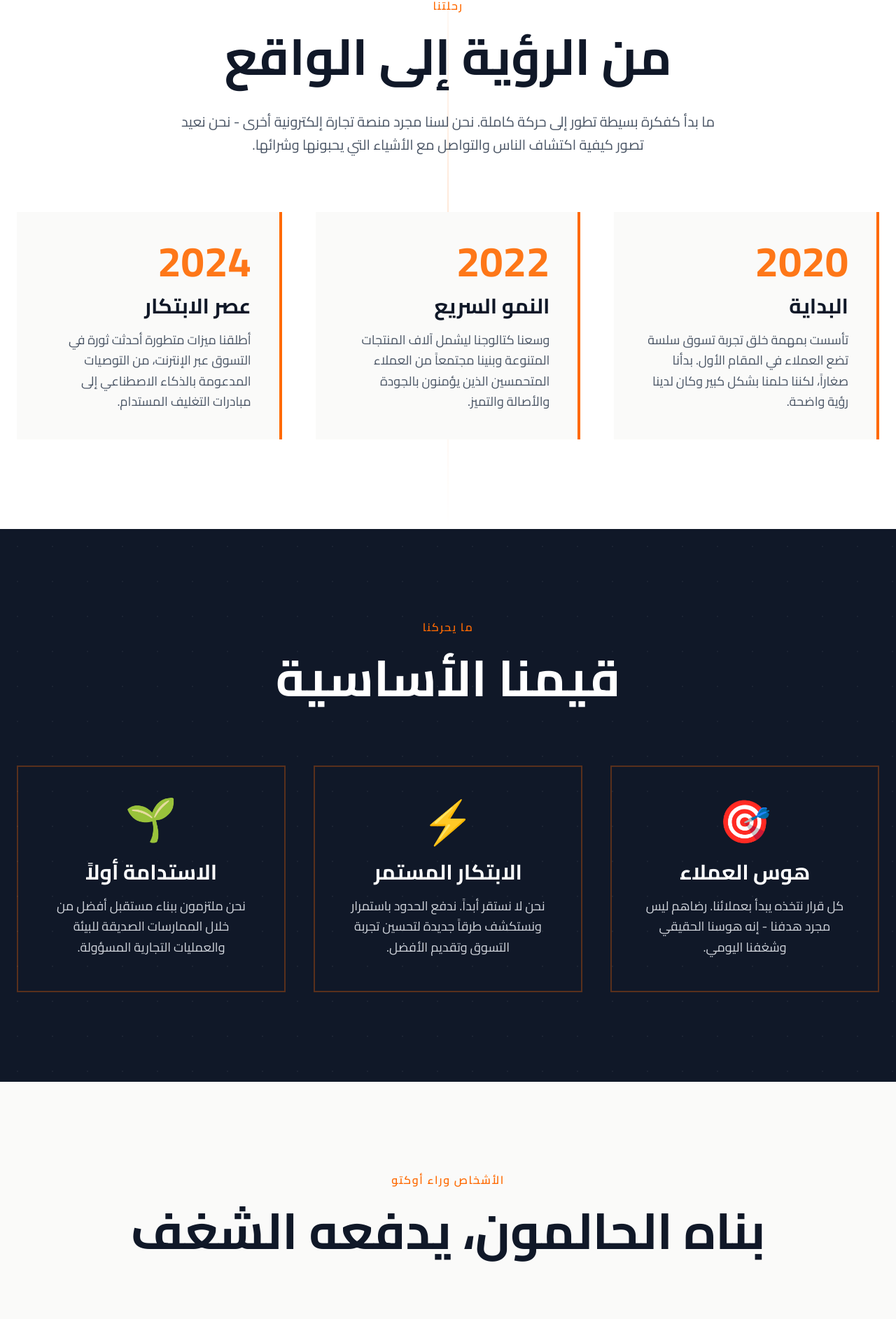
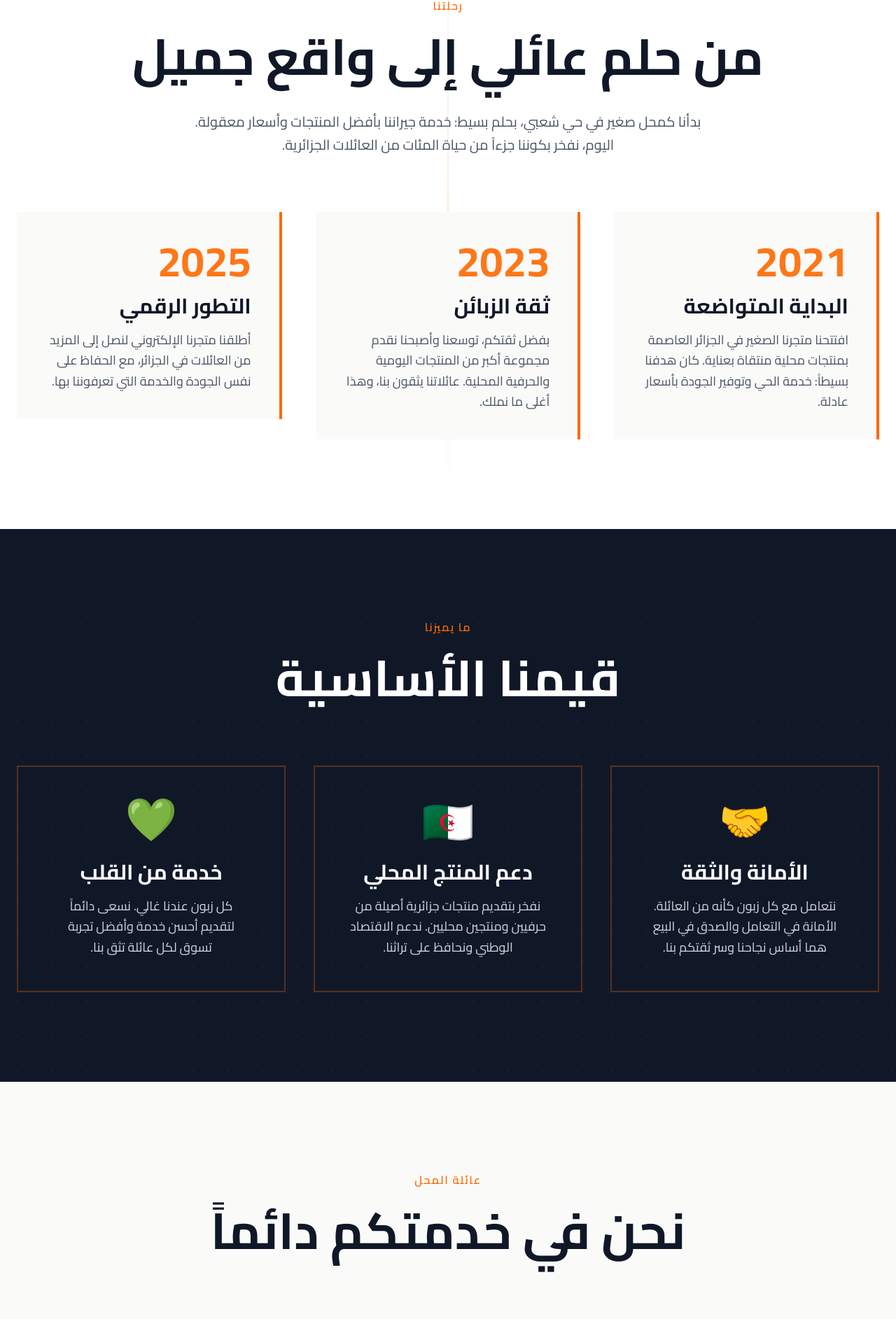
Before and after one commit to KhemissatRa/OctoWeb, a React app: page /About in a window 1280 px wide. Shown: the part 876-2761 px from the top of the page at 70% size. Built offline with nearby package versions, Linux system fonts and the light colour scheme; no server answers; the HTML template or start-up script is replaced by a standard one.

Commit message:
changing about us page data

```diff
--- a/src/compenents/abtservice.jsx
+++ b/src/compenents/abtservice.jsx
@@ -5,7 +5,7 @@ const services = [
   {
     icon: Truck,
     title: 'توصيل سريع',
-    description: 'نتأكد من توصيل طلبيتكم في أسرع وقت ممكن.',
+    description: 'التوصيل لباب الدار في 24-48 ساعة لوهران والولايات القريبة.',
     gradient: 'from-blue-500 to-cyan-500',
     bgColor: 'bg-blue-50',
     shadowColor: 'hover:shadow-blue-200'
@@ -13,7 +13,7 @@ const services = [
   {
     icon: Package,
     title: 'تغليف آمن',
-    description: 'كل طلبياتنا تُغلف بعناية لضمان سلامة بضاعتنا.',
+    description: 'نستعمل تغليف محترف وآمن. كل طلب يوصل في حالة ممتازة مضمونة.',
     gradient: 'from-green-500 to-emerald-500',
     bgColor: 'bg-green-50',
     shadowColor: 'hover:shadow-green-200'
@@ -21,7 +21,7 @@ const services = [
   {
     icon: Shield,
     title: 'دعم دائم',
-    description: 'الدعم متوفر طيلة أيام الأسبوع 24/7.',
+    description: 'خدمة الزبائن متوفرة من السبت للخميس، 8 صباحاً - 7 مساءً.',
     gradient: 'from-red-500 to-pink-500',
     bgColor: 'bg-red-50',
     shadowColor: 'hover:shadow-red-200'
--- a/src/pages/About.jsx
+++ b/src/pages/About.jsx
@@ -43,10 +43,10 @@ const About = () => {
 
         <div className="relative z-10 text-center px-6 py-12 max-w-5xl mx-auto animate-fade-in-up">
           <h1 className="text-5xl md:text-7xl lg:text-8xl font-bold text-white mb-6 leading-tight">
-            نحن نبني مستقبل <span className="text-orange-500">التجارة</span>
+            متجرك المحلي <span className="text-orange-500">في الجزائر</span>
           </h1>
           <p className="text-xl md:text-2xl text-gray-200 leading-relaxed max-w-3xl mx-auto">
-            حيث يلتقي الابتكار بالتميز، وكل عملية شراء تحكي قصة فريدة
+            حيث يلتقي التقليد بالحداثة، ونخدم عائلات الجزائر بحب وإخلاص
           </p>
         </div>
 
@@ -68,11 +68,11 @@ const About = () => {
               رحلتنا
             </div>
             <h2 className="text-4xl md:text-6xl lg:text-7xl font-bold text-gray-900 mb-8 leading-tight">
-              من الرؤية إلى الواقع
+              من حلم عائلي إلى واقع جميل
             </h2>
             <p className="text-lg md:text-xl text-gray-600 leading-relaxed max-w-3xl mx-auto">
-              ما بدأ كفكرة بسيطة تطور إلى حركة كاملة. نحن لسنا مجرد منصة تجارة إلكترونية أخرى -
-              نحن نعيد تصور كيفية اكتشاف الناس والتواصل مع الأشياء التي يحبونها وشرائها.
+              بدأنا كمحل صغير في حي شعبي، بحلم بسيط: خدمة جيراننا بأفضل المنتجات وأسعار معقولة.
+              اليوم، نفخر بكوننا جزءاً من حياة المئات من العائلات الجزائرية.
             </p>
           </div>
 
@@ -84,14 +84,14 @@ const About = () => {
             >
               <div className="bg-stone-50 p-8 md:p-10 border-r-4 border-orange-500 hover:shadow-2xl hover:-translate-y-2 transition-all duration-500">
                 <div className="text-5xl md:text-6xl font-bold text-orange-500 mb-4 opacity-90">
-                  2020
+                  2021
                 </div>
                 <h3 className="text-2xl md:text-3xl font-bold text-gray-900 mb-4">
-                  البداية
+                  البداية المتواضعة
                 </h3>
                 <p className="text-base md:text-lg text-gray-600 leading-relaxed">
-                  تأسست بمهمة خلق تجربة تسوق سلسة تضع العملاء في المقام الأول.
-                  بدأنا صغاراً، لكننا حلمنا بشكل كبير وكان لدينا رؤية واضحة.
+                  افتتحنا متجرنا الصغير في الجزائر العاصمة بمنتجات محلية منتقاة بعناية.
+                  كان هدفنا بسيطاً: خدمة الحي وتوفير الجودة بأسعار عادلة.
                 </p>
               </div>
             </div>
@@ -103,14 +103,14 @@ const About = () => {
             >
               <div className="bg-stone-50 p-8 md:p-10 border-r-4 border-orange-500 hover:shadow-2xl hover:-translate-y-2 transition-all duration-500">
                 <div className="text-5xl md:text-6xl font-bold text-orange-500 mb-4 opacity-90">
-                  2022
+                  2023
                 </div>
                 <h3 className="text-2xl md:text-3xl font-bold text-gray-900 mb-4">
-                  النمو السريع
+                  ثقة الزبائن
                 </h3>
                 <p className="text-base md:text-lg text-gray-600 leading-relaxed">
-                  وسعنا كتالوجنا ليشمل آلاف المنتجات المتنوعة وبنينا مجتمعاً من العملاء
-                  المتحمسين الذين يؤمنون بالجودة والأصالة والتميز.
+                  بفضل ثقتكم، توسعنا وأصبحنا نقدم مجموعة أكبر من المنتجات اليومية
+                  والحرفية المحلية. عائلاتنا يثقون بنا، وهذا أغلى ما نملك.
                 </p>
               </div>
             </div>
@@ -122,14 +122,14 @@ const About = () => {
             >
               <div className="bg-stone-50 p-8 md:p-10 border-r-4 border-orange-500 hover:shadow-2xl hover:-translate-y-2 transition-all duration-500">
                 <div className="text-5xl md:text-6xl font-bold text-orange-500 mb-4 opacity-90">
-                  2024
+                  2025
                 </div>
                 <h3 className="text-2xl md:text-3xl font-bold text-gray-900 mb-4">
-                  عصر الابتكار
+                  التطور الرقمي
                 </h3>
                 <p className="text-base md:text-lg text-gray-600 leading-relaxed">
-                  أطلقنا ميزات متطورة أحدثت ثورة في التسوق عبر الإنترنت، من التوصيات
-                  المدعومة بالذكاء الاصطناعي إلى مبادرات التغليف المستدام.
+                  أطلقنا متجرنا الإلكتروني لنصل إلى المزيد من العائلات في الجزائر،
+                  مع الحفاظ على نفس الجودة والخدمة التي تعرفوننا بها.
                 </p>
               </div>
             </div>
@@ -153,7 +153,7 @@ const About = () => {
             className="text-center mb-16 md:mb-20 opacity-0 translate-y-8 transition-all duration-1000"
           >
             <div className="text-sm md:text-base tracking-widest uppercase text-orange-500 font-semibold mb-4">
-              ما يحركنا
+              ما يميزنا
             </div>
             <h2 className="text-4xl md:text-6xl lg:text-7xl font-bold text-white mb-8 leading-tight">
               قيمنا الأساسية
@@ -171,14 +171,14 @@ const About = () => {
               <div className="absolute inset-0 bg-gradient-to-r from-transparent via-orange-500/10 to-transparent
                               -translate-x-full group-hover:translate-x-full transition-transform duration-1000"></div>
               <div className="text-6xl mb-6 animate-float">
-                🎯
+                🤝
               </div>
               <h3 className="text-2xl md:text-3xl font-bold text-white mb-4">
-                هوس العملاء
+                الأمانة والثقة
               </h3>
               <p className="text-base md:text-lg text-gray-300 leading-relaxed">
-                كل قرار نتخذه يبدأ بعملائنا. رضاهم ليس مجرد هدفنا - إنه هوسنا
-                الحقيقي وشغفنا اليومي.
+                نتعامل مع كل زبون كأنه من العائلة. الأمانة في التعامل والصدق في البيع
+                هما أساس نجاحنا وسر ثقتكم بنا.
               </p>
             </div>
 
@@ -192,14 +192,14 @@ const About = () => {
               <div className="absolute inset-0 bg-gradient-to-r from-transparent via-orange-500/10 to-transparent
                               -translate-x-full group-hover:translate-x-full transition-transform duration-1000"></div>
               <div className="text-6xl mb-6 animate-float animation-delay-500">
-                ⚡
+                🇩🇿
               </div>
               <h3 className="text-2xl md:text-3xl font-bold text-white mb-4">
-                الابتكار المستمر
+                دعم المنتج المحلي
               </h3>
               <p className="text-base md:text-lg text-gray-300 leading-relaxed">
-                نحن لا نستقر أبداً. ندفع الحدود باستمرار ونستكشف طرقاً جديدة
-                لتحسين تجربة التسوق وتقديم الأفضل.
+                نفخر بتقديم منتجات جزائرية أصيلة من حرفيين ومنتجين محليين.
+                ندعم الاقتصاد الوطني ونحافظ على تراثنا.
               </p>
             </div>
 
@@ -213,14 +213,14 @@ const About = () => {
               <div className="absolute inset-0 bg-gradient-to-r from-transparent via-orange-500/10 to-transparent
                               -translate-x-full group-hover:translate-x-full transition-transform duration-1000"></div>
               <div className="text-6xl mb-6 animate-float animation-delay-1000">
-                🌱
+                💚
               </div>
               <h3 className="text-2xl md:text-3xl font-bold text-white mb-4">
-                الاستدامة أولاً
+                خدمة من القلب
               </h3>
               <p className="text-base md:text-lg text-gray-300 leading-relaxed">
-                نحن ملتزمون ببناء مستقبل أفضل من خلال الممارسات الصديقة للبيئة
-                والعمليات التجارية المسؤولة.
+                كل زبون عندنا غالي. نسعى دائماً لتقديم أحسن خدمة وأفضل تجربة تسوق
+                لكل عائلة تثق بنا.
               </p>
             </div>
           </div>
@@ -235,10 +235,10 @@ const About = () => {
             className="text-center mb-16 md:mb-20 opacity-0 translate-y-8 transition-all duration-1000"
           >
             <div className="text-sm md:text-base tracking-widest uppercase text-orange-500 font-semibold mb-4">
-              الأشخاص وراء أوكتو
+              عائلة المحل
             </div>
             <h2 className="text-4xl md:text-6xl lg:text-7xl font-bold text-gray-900 mb-8 leading-tight">
-              بناه الحالمون، يدفعه الشغف
+              نحن في خدمتكم دائماً
             </h2>
           </div>
 
@@ -247,9 +247,8 @@ const About = () => {
             className="text-center max-w-4xl mx-auto mb-16 opacity-0 translate-y-8 transition-all duration-1000 delay-100"
           >
             <p className="text-lg md:text-xl text-gray-600 leading-relaxed">
-              نحن فريق متنوع من المبدعين والمفكرين والفاعلين الذين يشتركون في رؤية مشتركة:
-              تحويل طريقة تسوق الناس عبر الإنترنت. من سحرة التكنولوجيا لدينا إلى أبطال خدمة العملاء،
-              كل عضو في الفريق يلعب دوراً حيوياً في تقديم التميز والابتكار.
+              نحن عائلة جزائرية بسيطة، نعمل بجد لنقدم لكم أفضل المنتجات بأسعار في متناول الجميع.
+              من صاحب المحل إلى البائعين، كل واحد فينا يعتبركم عائلته ويسعى لخدمتكم بكل إخلاص ومحبة.
             </p>
           </div>
 
@@ -260,10 +259,10 @@ const About = () => {
               className="text-center opacity-0 translate-y-8 transition-all duration-1000 delay-100"
             >
               <div className="text-5xl md:text-7xl font-bold text-orange-500 mb-3">
-                +50
+                5
               </div>
               <div className="text-base md:text-lg uppercase tracking-wider text-gray-600">
-                عضو في الفريق
+                أفراد الفريق
               </div>
             </div>
 
@@ -272,10 +271,10 @@ const About = () => {
               className="text-center opacity-0 translate-y-8 transition-all duration-1000 delay-200"
             >
               <div className="text-5xl md:text-7xl font-bold text-orange-500 mb-3">
-                +100K
+                +800
               </div>
               <div className="text-base md:text-lg uppercase tracking-wider text-gray-600">
-                عميل سعيد
+                عميل راضي
               </div>
             </div>
 
@@ -284,7 +283,7 @@ const About = () => {
               className="text-center opacity-0 translate-y-8 transition-all duration-1000 delay-300"
             >
               <div className="text-5xl md:text-7xl font-bold text-orange-500 mb-3">
-                +500K
+                +3K
               </div>
               <div className="text-base md:text-lg uppercase tracking-wider text-gray-600">
                 منتج مسلّم
@@ -296,10 +295,10 @@ const About = () => {
               className="text-center opacity-0 translate-y-8 transition-all duration-1000 delay-[400ms]"
             >
               <div className="text-5xl md:text-7xl font-bold text-orange-500 mb-3">
-                +25
+                4
               </div>
               <div className="text-base md:text-lg uppercase tracking-wider text-gray-600">
-                دولة نخدمها
+                سنوات من الثقة
               </div>
             </div>
           </div>
@@ -318,10 +317,10 @@ const About = () => {
 
         <div className="container mx-auto px-6 max-w-4xl text-center relative z-10">
           <h2 className="text-4xl md:text-6xl lg:text-7xl font-bold mb-6 leading-tight">
-            هل أنت مستعد لتجربة الفرق؟
+            تفضل بزيارتنا اليوم
           </h2>
           <p className="text-xl md:text-2xl mb-10 leading-relaxed opacity-95">
-            انضم إلى آلاف العملاء الراضين الذين اكتشفوا طريقة أفضل للتسوق عبر الإنترنت.
+            انضم لعائلة زبائننا واكتشف الفرق في الجودة والخدمة. نحن في انتظاركم!
           </p>
           <a
             href="/"
@@ -330,7 +329,7 @@ const About = () => {
                        hover:bg-transparent hover:text-white transition-all duration-300
                        hover:-translate-y-1 hover:shadow-2xl"
           >
-            ابدأ التسوق
+            تسوق الآن
           </a>
         </div>
       </section>
```
